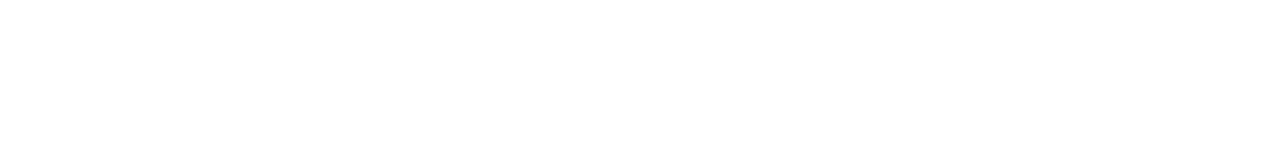
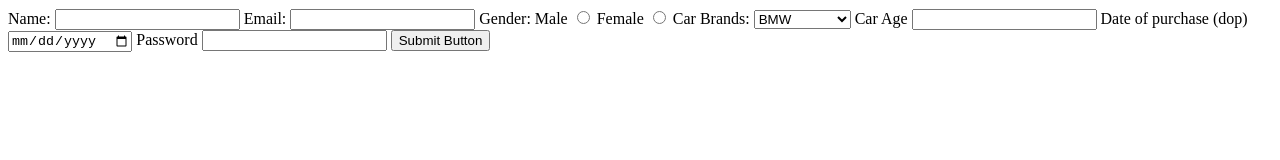
Before and after one commit to acciojob/car-insurance-form-riyazgithubavailable, a website: page main.html in a window 1280 px wide. Drawn offline with Linux system fonts and the light colour scheme.

Commit message:
created a submission

```diff
--- a/main.html
+++ b/main.html
@@ -7,10 +7,35 @@
 </head>
 
 <body>
+		<form method="post">
+			<label for="name">Name:</label>
+			<input type="text" id="name" required>
+			<label for="email">Email:</label>
+			<input type="email" id="email" required>
+			<label>Gender:</label>
+			<label for="gender_m">Male</label>
+			<input type="radio" id="gender_m" name="gender" required>
+			<label for="gender_f">Female</label>
+			<input type="radio" id="gender_f" name="gender" required>
+			<label for="cars">Car Brands:</label>
+			<select name="car" id="cars">
+				<option value="BMW">BMW</option>
+				<option value="AUDI">AUDI</option>
+				<option value="MERCEDEZ">MERCEDEZ</option>
+			</select>
+			<label for="carage">Car Age</label>
+			<input type="number" id="carage" required>
+			<label for="dop">Date of purchase (dop)</label>
+			<input type="Date" id="dop" required>
+			<label for="password">Password</label>
+			<input type="password" id="password" required>
+			<button type="submit">Submit Button</button>
+		</form>
 	<!-- the entire body must be written by student -->
     <script type="text/javascript" src="./script.js">
 </script>
 
+
 </body>
 
 </html>
```
